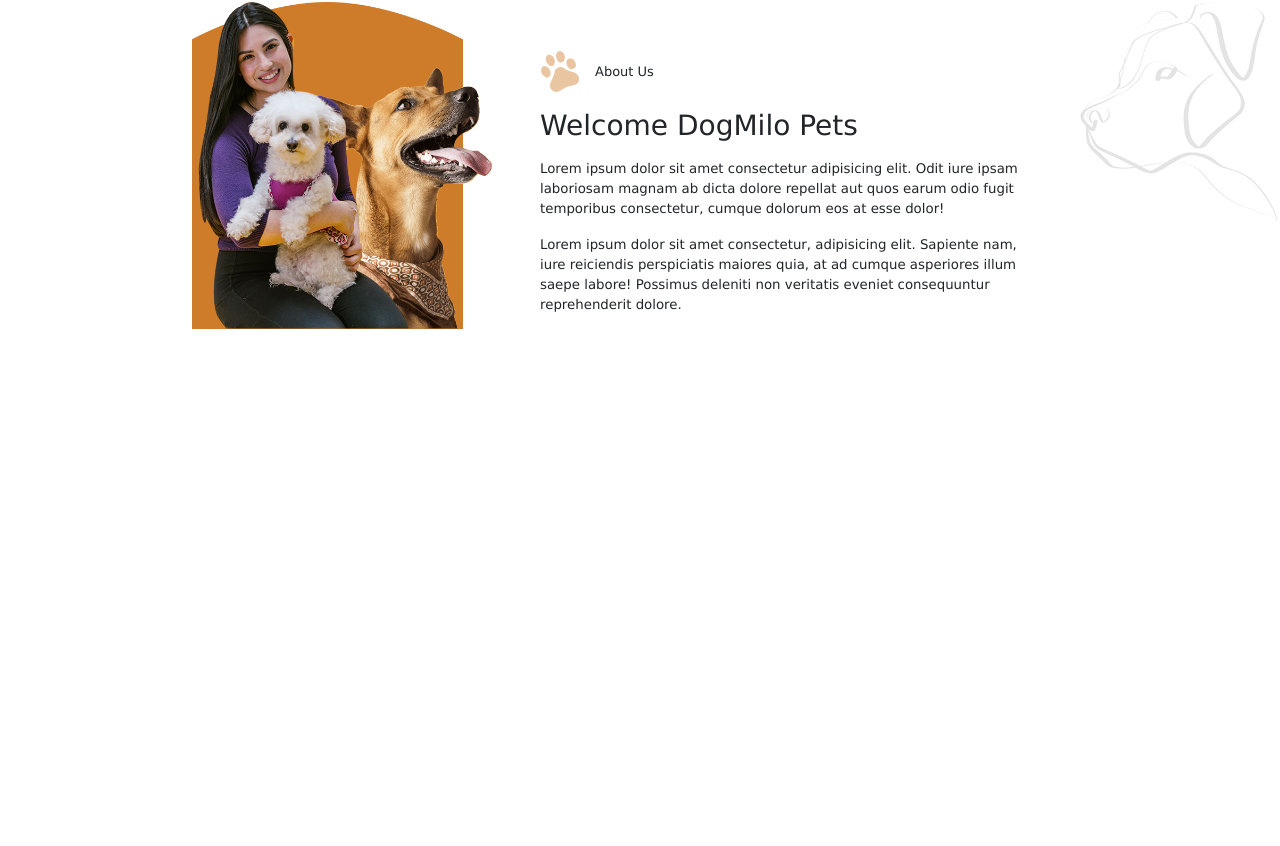
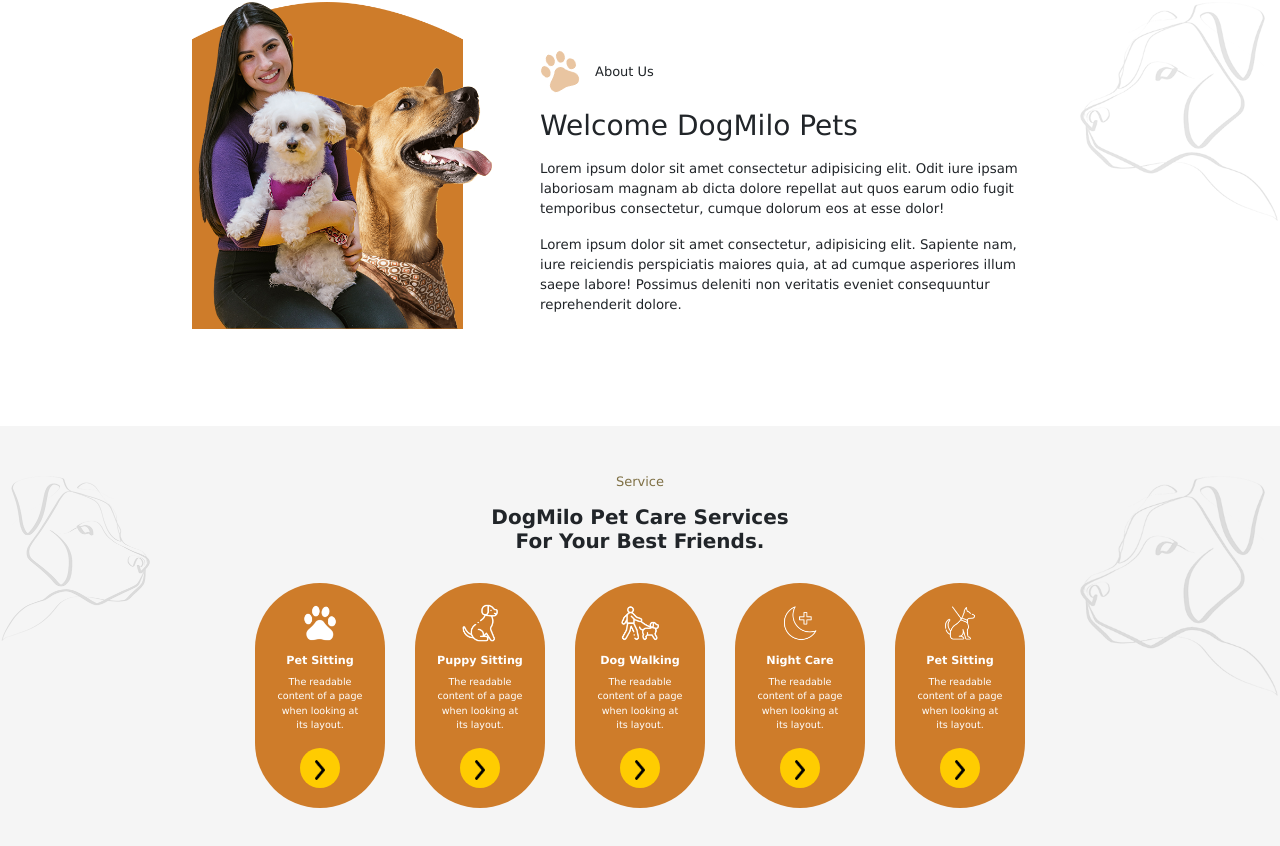
Before and after one commit to simopucci/proj-html-vuejs, a Vue app: page / in a window 1280 px wide. Shown: the part 611-1457 px from the top of the page. Before the commit the page ends 1037 px from the top, so only its background shows below. Built offline with nearby package versions, Linux system fonts and the light colour scheme.

Commit message:
feat: add sercive section and cards

```diff
--- a/src/components/AppMain.vue
+++ b/src/components/AppMain.vue
@@ -1,6 +1,7 @@
 <script>
     import JumboSection from './JumboSection.vue';
     import AboutUsSection from './AboutUsSection.vue';
+    import ServiceSection from './ServiceSection.vue';
 
     export default {
         data() {
@@ -9,13 +10,14 @@
             };
         },
 
-        components: { JumboSection, AboutUsSection }
+        components: { JumboSection, AboutUsSection, ServiceSection }
     }
 </script>
 
 <template>
     <JumboSection></JumboSection>
     <AboutUsSection></AboutUsSection>
+    <ServiceSection></ServiceSection>
 </template>
 
 <style lang="scss" scoped>
--- /dev/null
+++ b/src/components/CardService.vue
@@ -0,0 +1,108 @@
+<script>
+    export default {
+        data() {
+            return {
+
+            }
+        },
+
+        props: {
+            cards: Array,
+            logoPath: String,
+
+        },
+
+        methods: {
+            generatePath(path) {
+                return new URL(path, import.meta.url).href;
+            },
+        },
+    }
+</script>
+
+<template>
+    <div class="card-section">
+        <div class="card-container" v-for="card in cards">
+            <div class="card-box">
+                <img :src="generatePath(card.image)" alt="" >
+                <div class="title">{{ card.title }}</div>
+                <p class="text-center">{{ card.content }}</p>
+                <div class="circle rounded-circle">
+                    <img src="../assets/img/right.png" alt="arrow next" class="arrow">
+                </div>
+            </div>
+        </div>
+    </div>
+</template>
+
+<style lang="scss" scoped>
+
+.card-section {
+    display: flex;
+    justify-content: center;
+    gap: 30px;
+
+    .card-container {
+        background-color: #CE7C2A;
+        border-radius: 70px;
+        padding: 10px;
+        width: 130px;
+
+        &:hover {
+            background-color: #7F7045;
+        }
+
+        .card-box {
+            display: flex;
+            flex-direction: column;
+            justify-content: center;
+            align-items: center;
+            color: white;
+            padding: 10px;
+
+            img {
+                width: 40px;
+                height: 40px;
+                margin-bottom: 10px;
+            }
+
+            .title {
+                font-size: .7rem;
+                font-weight: bold;
+                margin-bottom: 5px;
+            }
+
+            p {
+                font-size: .6rem;
+            }
+
+            .circle {
+                display: flex;
+                justify-content: center;
+                align-items: center;
+                background-color: #FFCC01;
+                width: 40px;
+                height: 40px;
+                position: relative;
+                cursor: pointer;
+
+                &:hover {
+                    background-color: #6d603b;
+                }
+
+                .arrow {
+                    width: 10px;
+                    height: 20px;
+                    position: absolute;
+                    top: 12px;
+                }
+            }
+        }
+    }
+}
+
+p {
+    font-size: smaller;
+}
+
+</style>
--- /dev/null
+++ b/src/components/ServiceSection.vue
@@ -0,0 +1,89 @@
+<script>
+    import CardService from './CardService.vue';
+
+    export default {
+        data() {
+            return {
+                cards: [
+                    {
+                        image: '../assets/img/d-1.png',
+                        title: 'Pet Sitting',
+                        content: 'The readable content of a page when looking at its layout.'
+                    },
+                    {
+                        image: '../assets/img/d-2.png',
+                        title: 'Puppy Sitting',
+                        content: 'The readable content of a page when looking at its layout.'
+                    },
+                    {
+                        image: '../assets/img/d-3.png',
+                        title: 'Dog Walking',
+                        content: 'The readable content of a page when looking at its layout.'
+                    },
+                    {
+                        image: '../assets/img/d-4.png',
+                        title: 'Night Care',
+                        content: 'The readable content of a page when looking at its layout.'
+                    },
+                    {
+                        image: '../assets/img/d-5.png',
+                        title: 'Pet Sitting',
+                        content: 'The readable content of a page when looking at its layout.'
+                    },
+                ]
+            }
+        },
+
+        components: { CardService }
+    }
+</script>
+
+<template>
+    <section class="service-section py-5">
+        <h6>Service</h6>
+        <h5>DogMilo Pet Care Services For Your Best Friends.</h5>
+        <img src="../assets/img/dog-left.png" alt="Dog" class="dog-left">
+        <img src="../assets/img/dog-logo.png" alt="Dog" class="dog-right">
+        <CardService
+        :cards="cards">
+        </CardService>
+    </section>
+</template>
+
+
+<style lang="scss" scoped>
+
+.service-section {
+    background-color: #F5F5F5;
+    position: relative;
+
+    h6 {
+        font-size: small;
+        text-align: center;
+        margin-bottom: 15px;
+        color: #7F7045;
+    }
+
+    h5 {
+        font-weight: 600;
+        width: 300px;
+        text-align: center;
+        margin: 0 auto;
+        padding-bottom: 30px;
+    }
+}
+
+.dog-left {
+    position: absolute;
+    left: 0;
+    top: 50px;
+    width: 150px;
+}
+
+.dog-right {
+    position: absolute;
+    right: 0;
+    top: 50px;
+    width: 200px;
+}
+</style>
```
